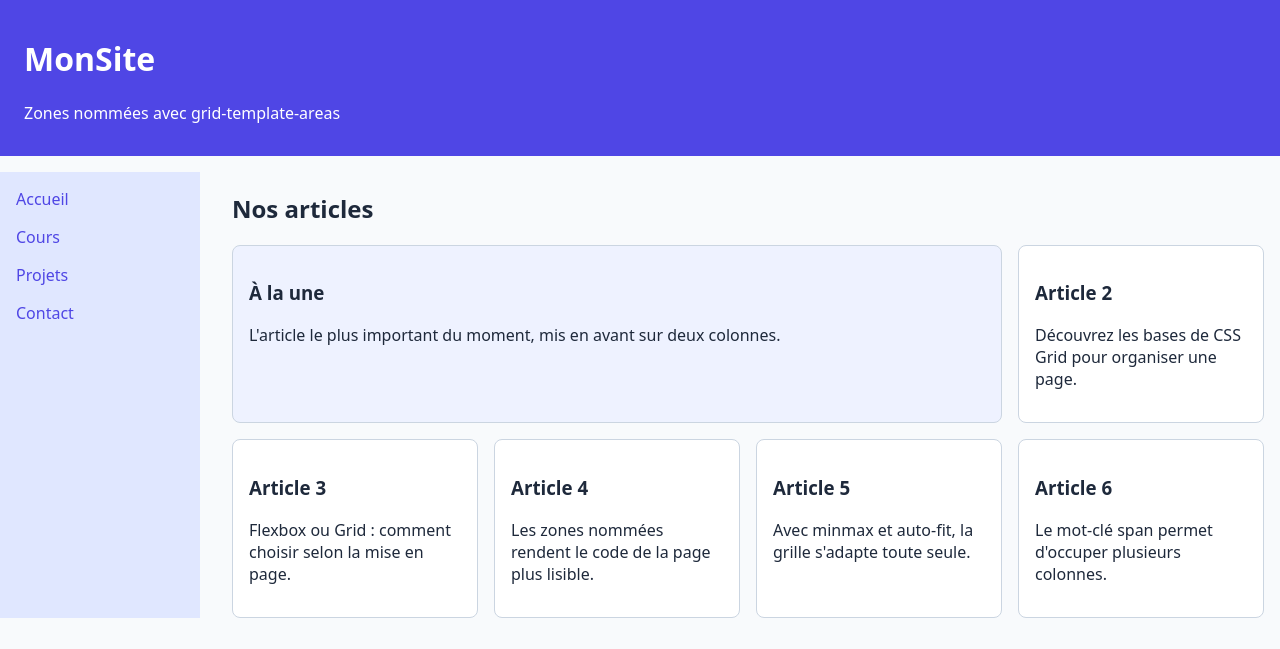
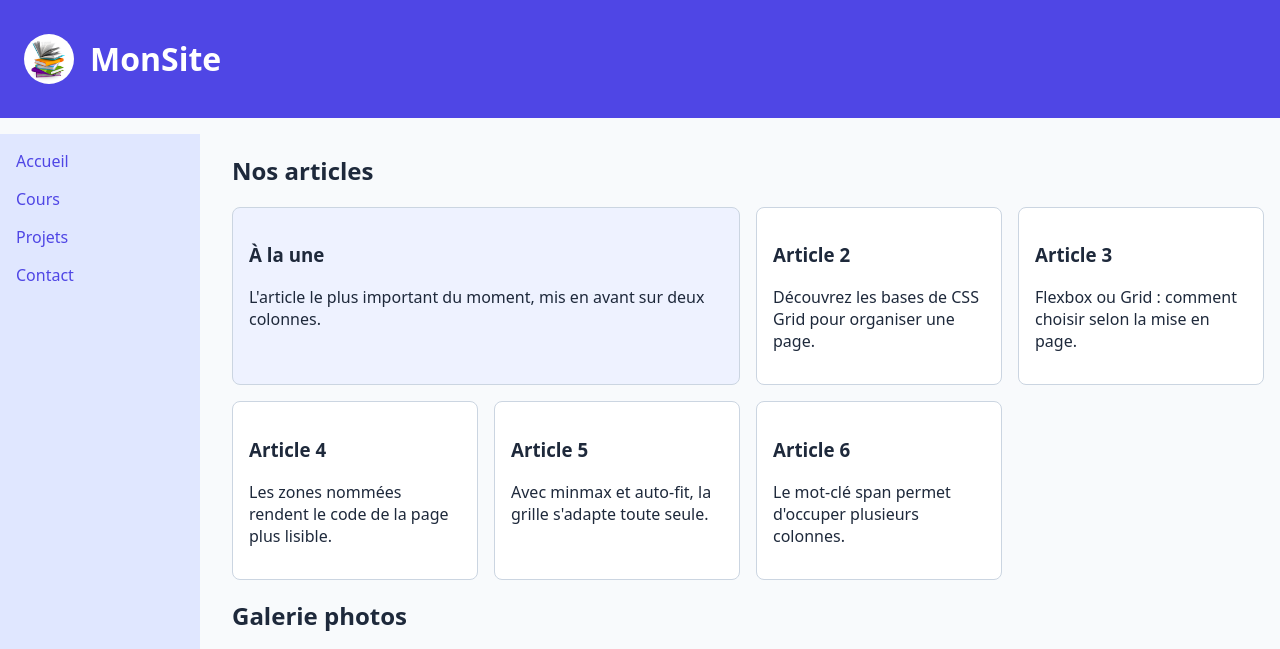
Before and after one commit to samy-ai-lab/Agora, a PHP site: page /grid.html in a window 1280 px wide. Shown: the top 649 px of the page. Run offline with PHP 8.4, Linux system fonts and the light colour scheme.

Commit message:
exo librairie

```diff
--- a/TP-HTML/grid.css
+++ b/TP-HTML/grid.css
@@ -20,10 +20,24 @@ nav    { grid-area: menu; }
 main   { grid-area: contenu; }
 footer { grid-area: pied; }
 
-header {
+header,
+footer {
   background-color: #4f46e5;
   color: white;
   padding: 1rem 1.5rem;
+}
+
+header {
+  display: flex;
+  align-items: center;
+  gap: 1rem;
+}
+
+.decor {
+  width: 50px;
+  aspect-ratio: 1 / 1;
+  object-fit: cover;
+  border-radius: 50%;
 }
 
 nav {
@@ -57,11 +71,39 @@ main {
 }
 
 .a-la-une {
-  grid-column: span 3;
+  grid-column: span 2;
   background-color: #eef2ff;
 }
 
-footer {
-  color: black;
-  padding: 1rem 1.5rem;
+.galerie-images {
+  display: grid;
+  grid-template-columns: repeat(auto-fit, minmax(180px, 1fr));
+  gap: 1rem;
 }
+
+.galerie-images img {
+  width: 100%;
+  aspect-ratio: 4 / 3;
+  object-fit: cover;
+  border-radius: 8px;
+}
+
+.pagination {
+  display: flex;
+  justify-content: center;
+  gap: 0.5rem;
+  margin: 2rem 0;
+}
+
+.pagination a {
+  color: #4f46e5;
+  text-decoration: none;
+  padding: 0.5rem 1rem;
+  border: 1px solid #cbd5e1;
+  border-radius: 6px;
+}
+
+.pagination .active {
+  background-color: #4f46e5;
+  color: white;
+}
--- a/TP-HTML/grid.html
+++ b/TP-HTML/grid.html
@@ -10,8 +10,8 @@
   <div class="page">
 
     <header>
+      <img src="images/image-livre.jpg" alt="" class="decor">
       <h1>MonSite</h1>
-      <p>Zones nommées avec grid-template-areas</p>
     </header>
 
     <nav>
@@ -55,6 +55,25 @@
           <p>Le mot-clé span permet d'occuper plusieurs colonnes.</p>
         </article>
       </section>
+
+      <h2>Galerie photos</h2>
+
+      <section class="galerie-images">
+        <img src="images/galerie-1.jpg" alt="Rayonnages d'une librairie remplis de livres" loading="lazy">
+        <img src="images/galerie-2.jpg" alt="Une personne qui lit sur un banc dans un parc" loading="lazy">
+        <img src="images/galerie-3.jpg" alt="Une tasse de café posée sur un livre ouvert" loading="lazy">
+        <img src="images/galerie-4.jpg" alt="Une pile de livres anciens aux couvertures abîmées" loading="lazy">
+        <img src="images/galerie-5.jpg" alt="Le club de lecture réuni autour d'une table" loading="lazy">
+        <img src="images/galerie-6.jpg" alt="L'intérieur d'une grande bibliothèque municipale" loading="lazy">
+        <img src="images/galerie-7.jpg" alt="Un enfant qui lit un album illustré" loading="lazy">
+        <img src="images/galerie-8.jpg" alt="Des livres de poche alignés sur une étagère" loading="lazy">
+      </section>
+
+      <nav class="pagination" aria-label="Pagination">
+        <a href="?page=1" aria-current="page" class="active">1</a>
+        <a href="?page=2">2</a>
+        <a href="?page=2">Page suivante</a>
+      </nav>
     </main>
 
     <footer>
--- a/TP-HTML/navbar.css
+++ b/TP-HTML/navbar.css
@@ -36,11 +36,13 @@ body {
 }
 
 .menu a {
+    flex-direction: column;
   color: white;
 }
 
 
 .menu-defi {
+    flex-direction: column;
   flex-grow: 1;
 }
 
--- a/TP-HTML/style.css
+++ b/TP-HTML/style.css
@@ -36,6 +36,7 @@ h3 {
 
 
 nav a {
+  flex-direction: column;
   text-decoration: none;
   color: #e0e7ff;
 }
```
Also changed, not shown: TP-HTML/bouton.css (added, +34 -0 lines), TP-HTML/bouton.html (added, +15 -0 lines), galerie-1.jpg (added), galerie-2.jpg (added), galerie-3.jpg (added), galerie-4.jpg (added), galerie-5.jpg (added), galerie-6.jpg (added), galerie-7.jpg (added), galerie-8.jpg (added).
